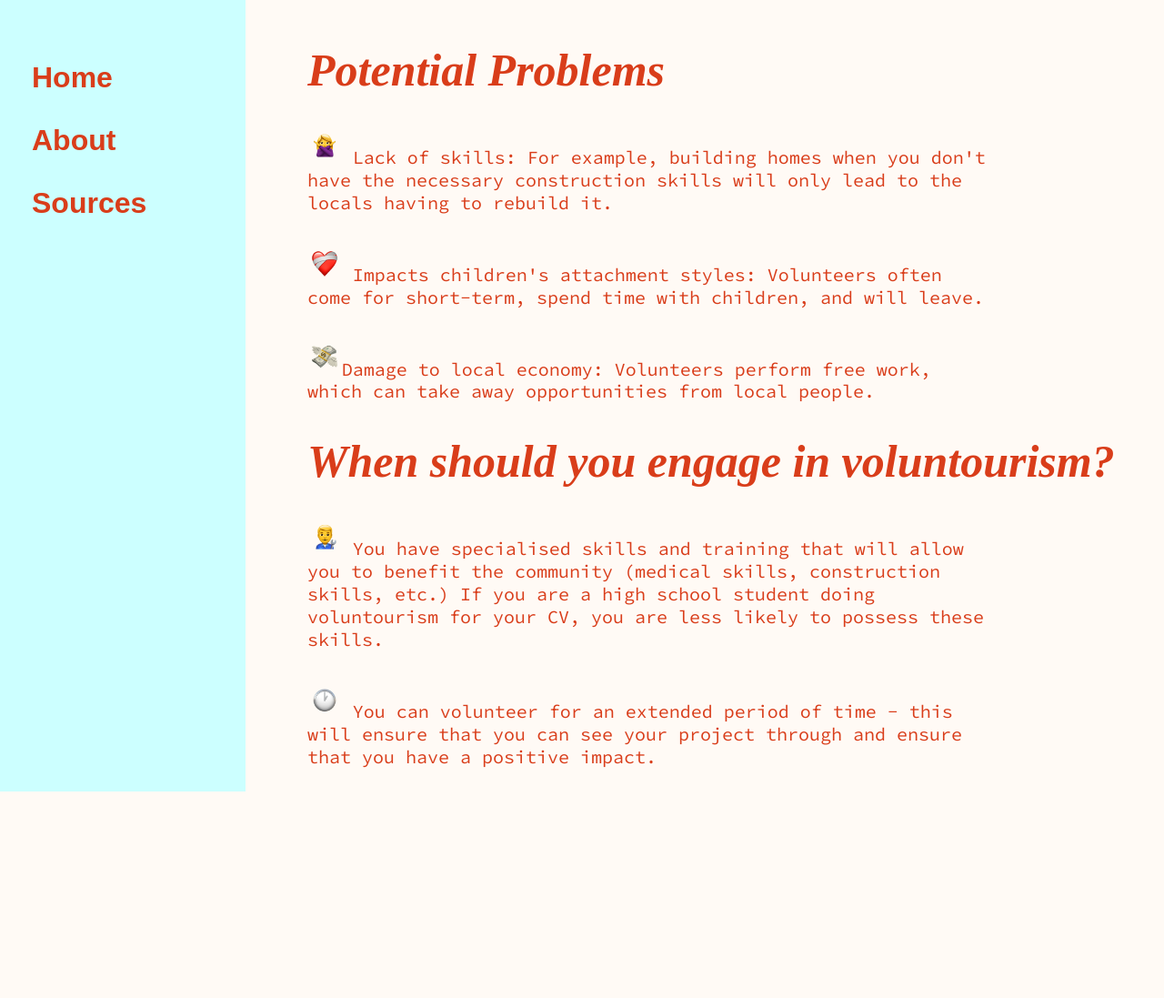
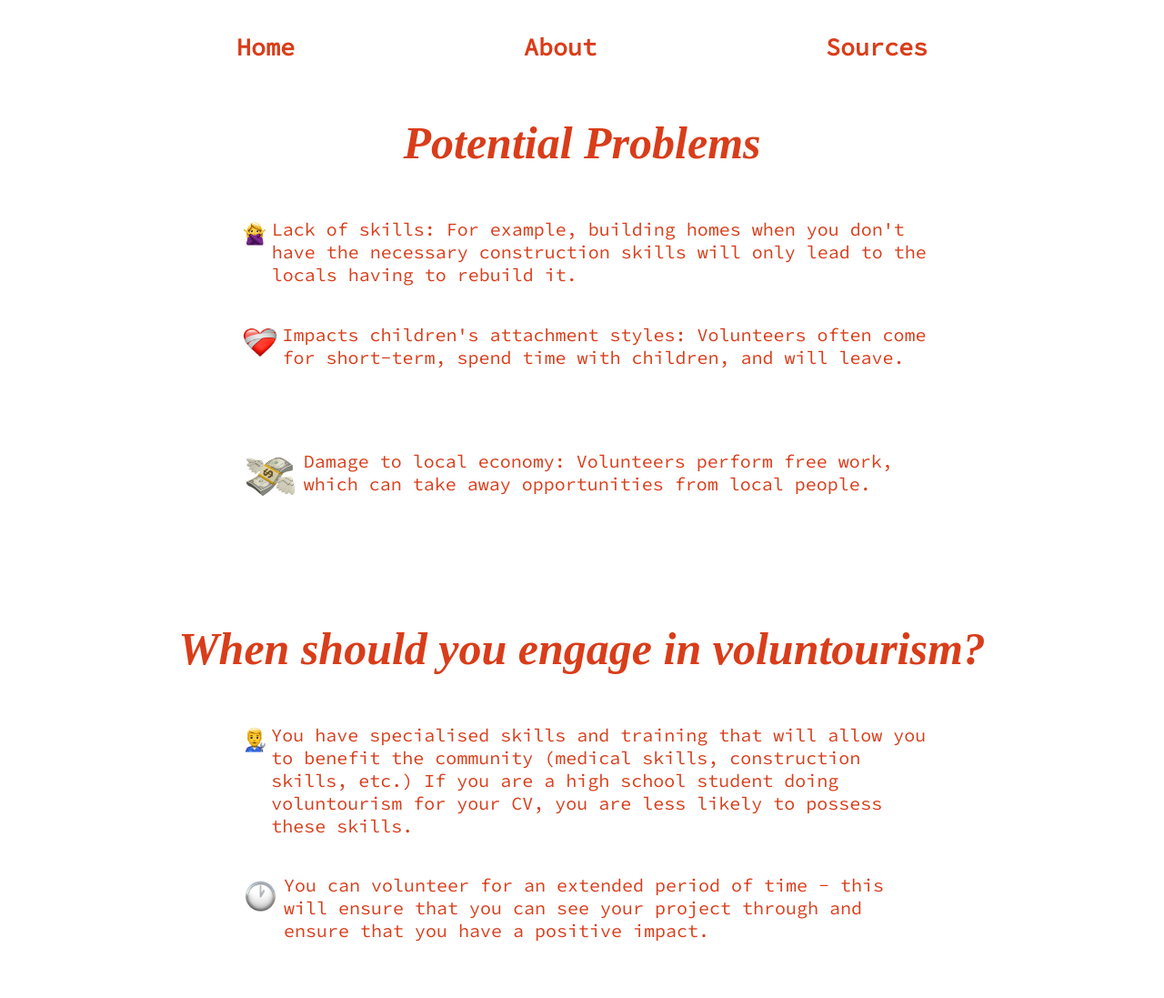
Before and after one commit to sarahkgs/Sarah-Voluntourism, a plain HTML site: page about.html in a window 1280 px wide. Shown: the whole page at 91% size. Before the commit the page ends 800 px from the top, so only its background shows below. Drawn offline with Linux system fonts and the light colour scheme; a web font is replaced by a local one.

Commit message:
Saved work

```diff
--- a/about.html
+++ b/about.html
@@ -14,23 +14,38 @@
 <p> <a class="navLink" href="sources.html"> Sources </a> </p>
 </div>
 
-<div>
-  <h1 id="intropara"> Potential Problems </h1>
+<div class="headline">
+  <h1> Potential Problems </h1>
   <p> </p>
   <p> </p>
-  <p id="introduction"> <img src="lackofskills.png" style="width:5%;"> Lack of skills: For example, building homes when you don't have the necessary construction skills will only lead to the locals having to rebuild it. </p>
+</div>
+
+<div>
+  <p class="intropara"> <img src="lackofskills.png" style="height: 50%; width:10%;"> Lack of skills: For example, building homes when you don't have the necessary construction skills will only lead to the locals having to rebuild it. </p>
   <p> </p>
-  <p id="introduction"> <img src="attachmentstyles.png" style="width:5%;"> Impacts children's attachment styles: Volunteers often come for short-term, spend time with children, and will leave. </p>
+</div>
+
+<div>
+  <p class="intropara"> <img src="attachmentstyles.png" style=" height: 43%; width:13%;"> Impacts children's attachment styles: Volunteers often come for short-term, spend time with children, and will leave. </p>
+</div>
+
+<div>
+  <p class="intropara"> <img src="localcommunity.png" style=" height: 48%; width:18%;">Damage to local economy: Volunteers perform free work, which can take away opportunities from local people. </p>
   <p> </p>
-  <p id="introduction"> <img src="localcommunity.png" style="width:5%;">Damage to local economy: Volunteers perform free work, which can take away opportunities from local people. </p>
+</div>
+
+<div class="headline">
+  <h1> When should you engage in voluntourism? </h1>
   <p> </p>
-  <h1 id="intropara"> When should you engage in voluntourism? </h1>
+</div>
+
+<div>
+  <p class="intropara"> <img src="skilled.png" style="height: 30%; width:10%;"> You have specialised skills and training that will allow you to benefit the community (medical skills, construction skills, etc.) If you are a high school student doing voluntourism for your CV, you are less likely to possess these skills. </p>
   <p> </p>
-  <p id="introduction"> <img src="skilled.png" style="width:5%;"> You have specialised skills and training that will allow you to benefit the community (medical skills, construction skills, etc.) If you are a high school student doing voluntourism for your CV, you are less likely to possess these skills. </p>
-  <p> </p>
-  <p id="introduction"> <img src="time.png" style="width:5%;"> You can volunteer for an extended period of time - this will ensure that you can see your project through and ensure that you have a positive impact. </p>
+</div>
 
-
+<div>
+  <p class="intropara"> <img src="time.png" style="height: 45%; width:15%;"> You can volunteer for an extended period of time - this will ensure that you can see your project through and ensure that you have a positive impact. </p>
 </div>
 
 </body>
--- a/style.css
+++ b/style.css
@@ -1,14 +1,6 @@
 @import url('https://fonts.googleapis.com/css2?family=Playfair+Display:ital@1&display=swap');
 @import url('https://fonts.googleapis.com/css2?family=Source+Code+Pro&display=swap');
 
-body{
-  background-color:#fffaf5;
-  font-family: sans-serif;
-  position: fixed;
-  left:320px;
-  top: 30px;
-  padding: 0px;
-}
 
 a{
   text-decoration: none;
@@ -17,37 +9,33 @@ a{
 }
 
 .menu{
-  background-color: #ccffff;
-  padding: 35px;
-  width: 200px;
-  left: 0px;
-  top: 0px;
-  position: fixed;
-  height: 100%;
-  font-size: 24pt;
+  font-size: 20pt;
+  font-family: 'Source Code Pro', monospace;
+  justify-content: space-evenly;
 }
 
 div{
-  margin-bottom: 100px;
+  display: flex;
+  justify-content: center;
 }
-#intropara{
-  margin: 0px;
-  display:block;
-  padding: 10px;
-  width: 100%;
-  font-size: 50px;
+
+.headline{
+  font-size: 25px;
   color: #D93D1A;
   font-family: 'Playfair Display', serif;
   font-style: italic;
 }
 
-#introduction{
-  display:block;
-  margin: 0px;
-  padding: 10px;
-  width: 80%;
+.mainimage{
+  display: flex;
+}
+
+.intropara{
+  display: flex;
+  justify-content: center;
   font-size: 20px;
-  font-style: normal;
+  width: 60%;
   color: #D93D1A;
   font-family: 'Source Code Pro', monospace;
-}
+
+  }
```
Also changed, not shown: index.html (+10 -5 lines), sources.html (+13 -8 lines).
